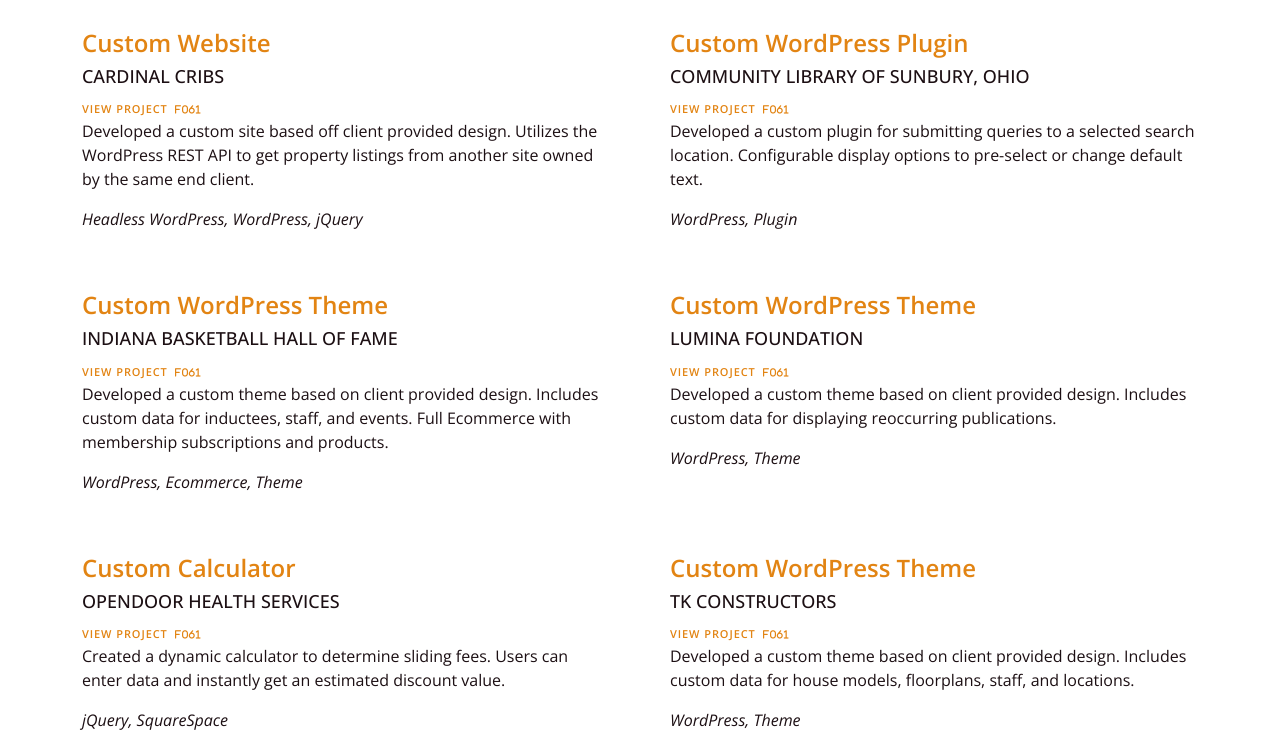
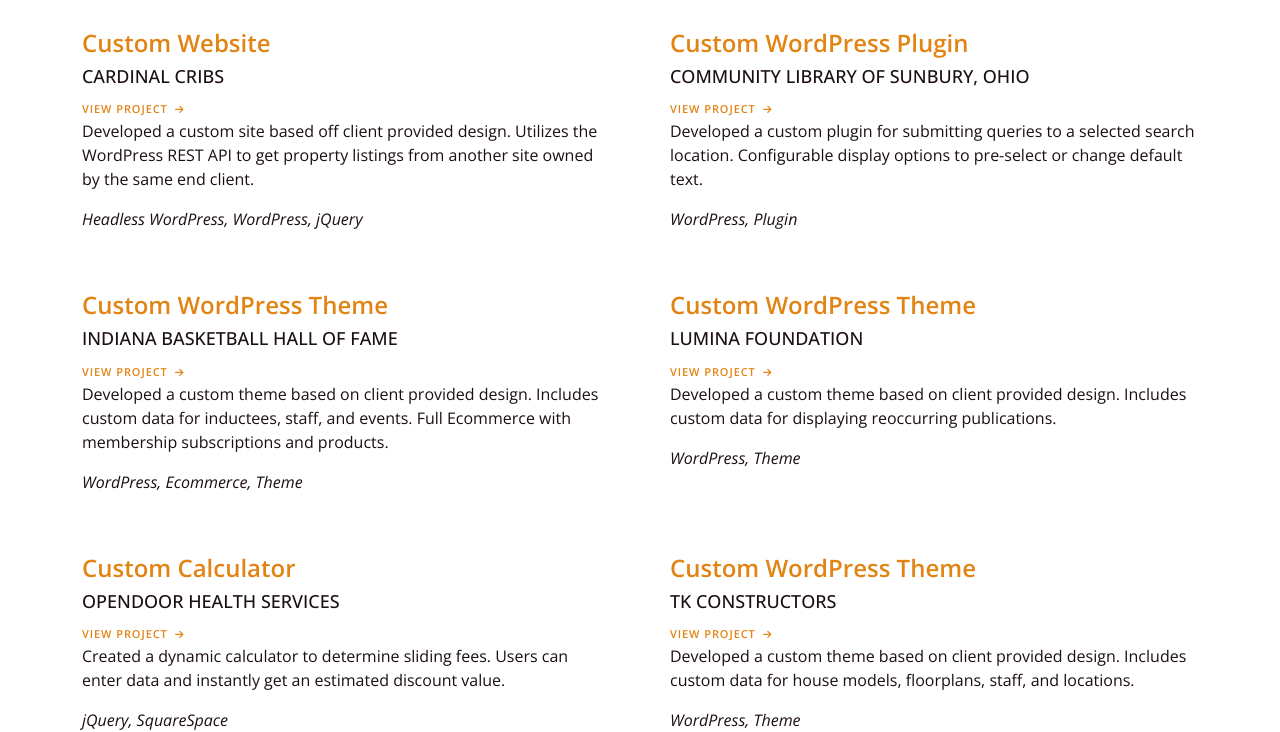
Before and after one commit to jkclose/jkclose.github.io, a Jekyll site: the page built from index.html, in a window 1280 px wide. Shown: the part 252-984 px from the top of the page. Built offline with Jekyll 4.4.1, drawn with Linux system fonts in a browser that asks for light colours.

Commit message:
Project Collection testing

```diff
--- a/css/style.scss
+++ b/css/style.scss
@@ -126,7 +126,7 @@
 				text-transform: uppercase;
 
 				&:after {
-					content: "f061";
+					content: "\f061";
 					display: inline-block;
 					font: var(--fa-font-solid);
 					text-rendering: auto;
```
